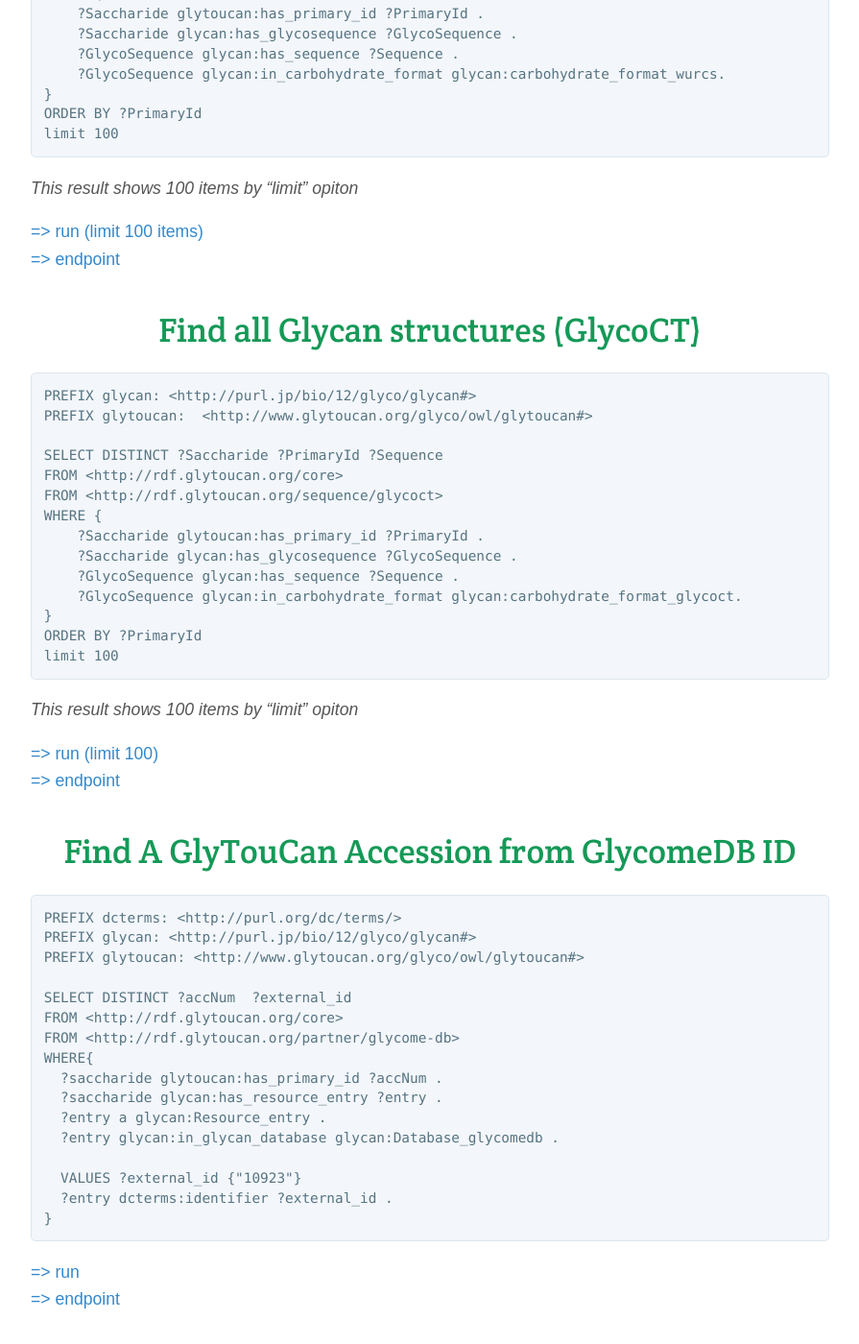
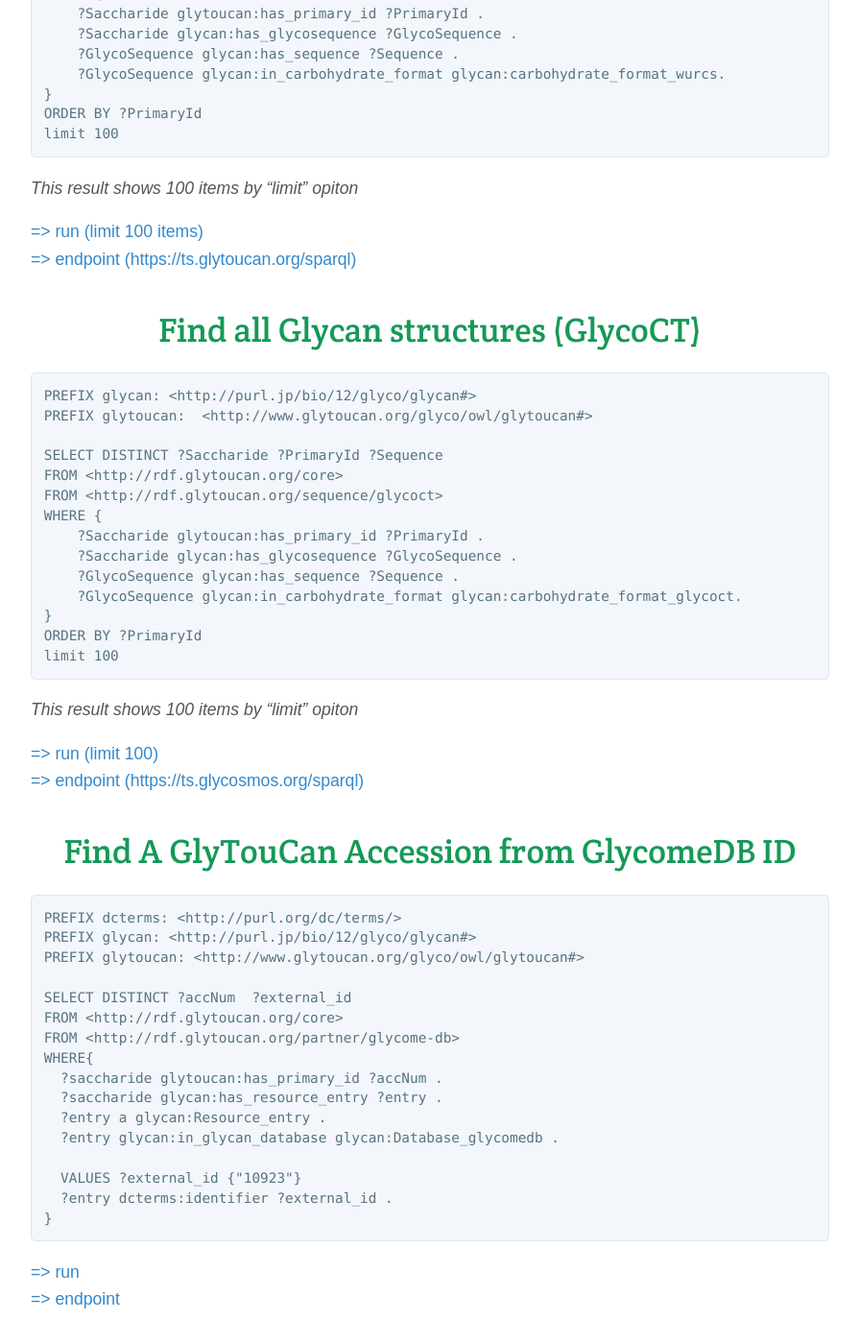
Before and after one commit to glytoucan/glytoucan, a Jekyll site: the page built from rdf-ontology/sparql-queries.md, in a window 1280 px wide and 1400 px high, scrolled down 630 px. Shown: the whole window at 96% size, without its empty margins (192-1087 px from the left). Built offline with Jekyll 4.4.1, drawn with Linux system fonts in a browser that asks for light colours; nearby versions of some CDN libraries; some of the changed lines change nothing that is shown.

Commit message:
Update sparql-queries.md

```diff
--- a/rdf-ontology/sparql-queries.md
+++ b/rdf-ontology/sparql-queries.md
@@ -39,7 +39,7 @@
 *This result shows 100 items by "limit" opiton*
 
 [=> run (limit 100 items)](https://ts.glytoucan.org/sparql?default-graph-uri=&query=PREFIX+glycan%3A+%3Chttp%3A%2F%2Fpurl.jp%2Fbio%2F12%2Fglyco%2Fglycan%23%3E%0D%0APREFIX+glytoucan%3A++%3Chttp%3A%2F%2Fwww.glytoucan.org%2Fglyco%2Fowl%2Fglytoucan%23%3E%0D%0A%0D%0ASELECT+DISTINCT+%3FSaccharide+%3FPrimaryId+%3FSequence%0D%0AFROM+%3Chttp%3A%2F%2Frdf.glytoucan.org%2Fcore%3E%0D%0AFROM+%3Chttp%3A%2F%2Frdf.glytoucan.org%2Fsequence%2Fwurcs%3E%0D%0AWHERE+%7B%0D%0A++++%3FSaccharide+glytoucan%3Ahas_primary_id+%3FPrimaryId+.%0D%0A++++%3FSaccharide+glycan%3Ahas_glycosequence+%3FGlycoSequence+.%0D%0A++++%3FGlycoSequence+glycan%3Ahas_sequence+%3FSequence+.%0D%0A++++%3FGlycoSequence+glycan%3Ain_carbohydrate_format+glycan%3Acarbohydrate_format_wurcs.%0D%0A%7D%0D%0AORDER+BY+%3FPrimaryId%0D%0Alimit+100&format=text%2Fhtml&timeout=0&debug=on)<br>
-[=> endpoint](https://ts.glytoucan.org/sparql)
+[=> endpoint (https://ts.glytoucan.org/sparql)](https://ts.glytoucan.org/sparql)
 
 
 # Find all Glycan structures (GlycoCT)
@@ -64,7 +64,7 @@
 *This result shows 100 items by "limit" opiton*
 
 [=> run (limit 100)](https://ts.glycosmos.org/sparql?query=PREFIX+dcterms%3A+%3Chttp%3A%2F%2Fpurl.org%2Fdc%2Fterms%2F%3E%0D%0APREFIX+glycan%3A+%3Chttp%3A%2F%2Fpurl.jp%2Fbio%2F12%2Fglyco%2Fglycan%23%3E%0D%0APREFIX+glytoucan%3A+%3Chttp%3A%2F%2Fwww.glytoucan.org%2Fglyco%2Fowl%2Fglytoucan%23%3E%0D%0A%0D%0ASELECT+DISTINCT+%3FaccNum++%3Fexternal_id%0D%0AFROM+%3Chttp%3A%2F%2Frdf.glytoucan.org%2Fcore%3E%0D%0AFROM+%3Chttp%3A%2F%2Frdf.glytoucan.org%2Fpartner%2Fglycome-db%3E%0D%0AWHERE%7B%0D%0A++%3Fsaccharide+glytoucan%3Ahas_primary_id+%3FaccNum+.%0D%0A++%3Fsaccharide+glycan%3Ahas_resource_entry+%3Fentry+.%0D%0A++%3Fentry+a+glycan%3AResource_entry+.%0D%0A++%3Fentry+glycan%3Ain_glycan_database+glycan%3ADatabase_glycomedb+.%0D%0A%0D%0A++VALUES+%3Fexternal_id+%7B%2210923%22%7D%0D%0A++%3Fentry+dcterms%3Aidentifier+%3Fexternal_id+.%0D%0A%7D&render=HTML&limit=25&offset=0#loadstar-results-section)<br>
-[=> endpoint](https://ts.glycosmos.org/sparql)
+[=> endpoint (https://ts.glycosmos.org/sparql)](https://ts.glycosmos.org/sparql)
 
 
 # Find A GlyTouCan Accession from GlycomeDB ID
```
